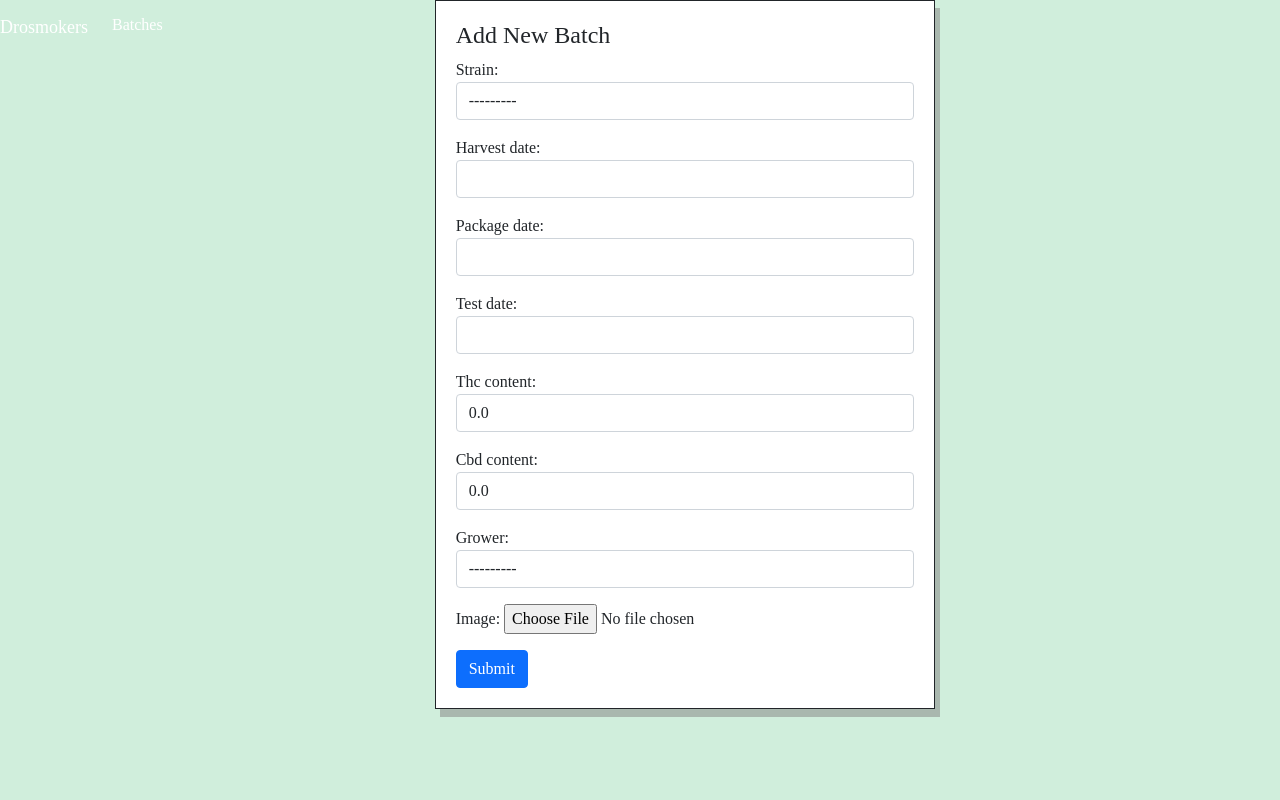
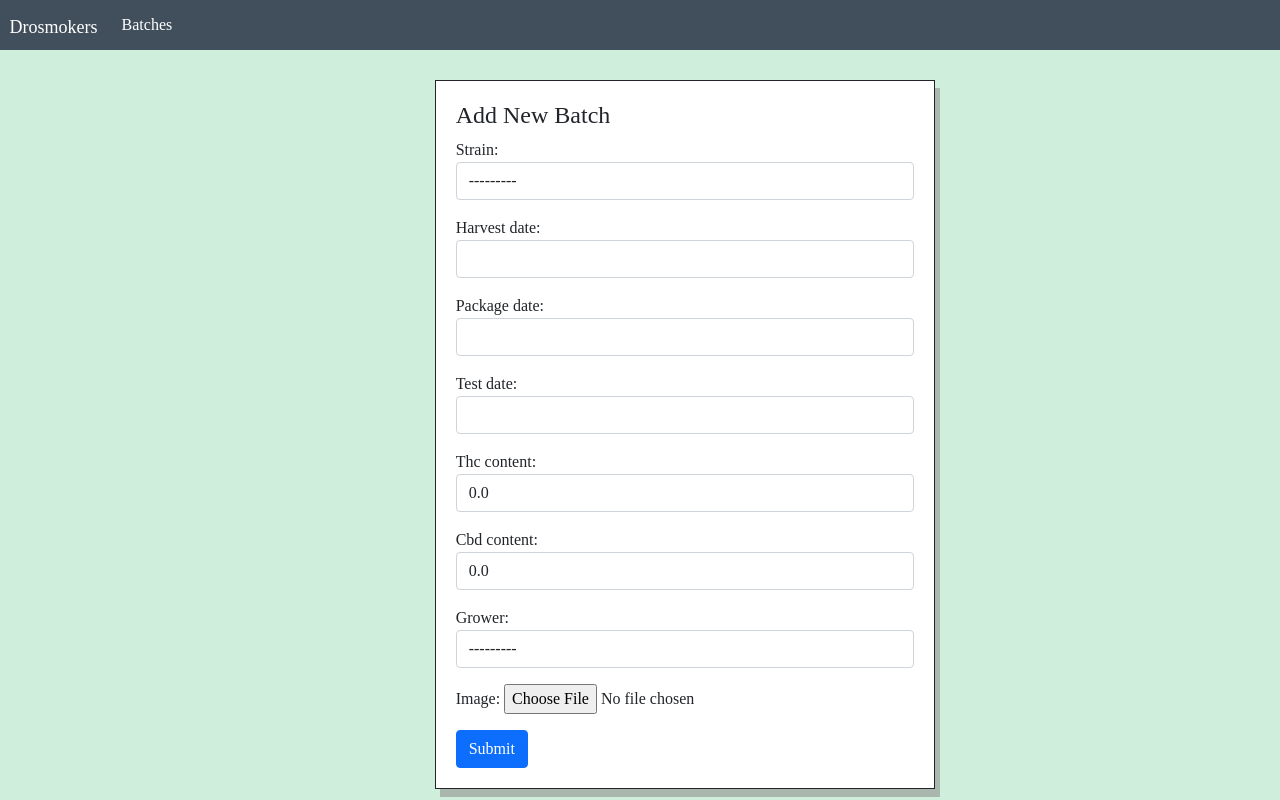
Before and after one commit to cyobero/drosmokers, a Django app: page /new/batch in a window 1280 px wide. Run offline with Django 3.2, Linux system fonts and the light colour scheme; data that the repository does not hold is empty; some libraries are stand-ins or nearby versions; some web fonts are replaced.

Commit message:
resolve conflicts

```diff
--- a/static/form_style.css
+++ b/static/form_style.css
@@ -15,10 +15,7 @@ div.form-group {
 div.form-group {
     width: 500px;
 }
-<<<<<<< HEAD
 
 div.form-container {
     padding-top: 5rem;
 }
-=======
->>>>>>> main
--- a/static/style.css
+++ b/static/style.css
@@ -1,11 +1,7 @@
 
 body {
     font-family: 'Anybody';
-<<<<<<< HEAD
-    background-color: #75C46B;
-=======
     background-color: 	#a9ffc4;
->>>>>>> main
 }
 
 div.page-title {
@@ -37,11 +33,7 @@ div.card-body button {
 }
 
 nav.navbar.navbar-dark.fixed-top {
-<<<<<<< HEAD
-    background-color: #275D3B;
-=======
     background-color: 		#414f5c;
->>>>>>> main
 }
 
 .navbar {
@@ -57,13 +49,11 @@ nav.navbar.navbar-dark.fixed-top {
 
 a.navbar-brand {
     font-size: x-large;
-=======
     color: 	#637cff;
 }
 
 a.navbar-brand {
     font-size: large;
->>>>>>> main
     padding-left: 0.6rem;
     padding-bottom: 0px;
 }
```
